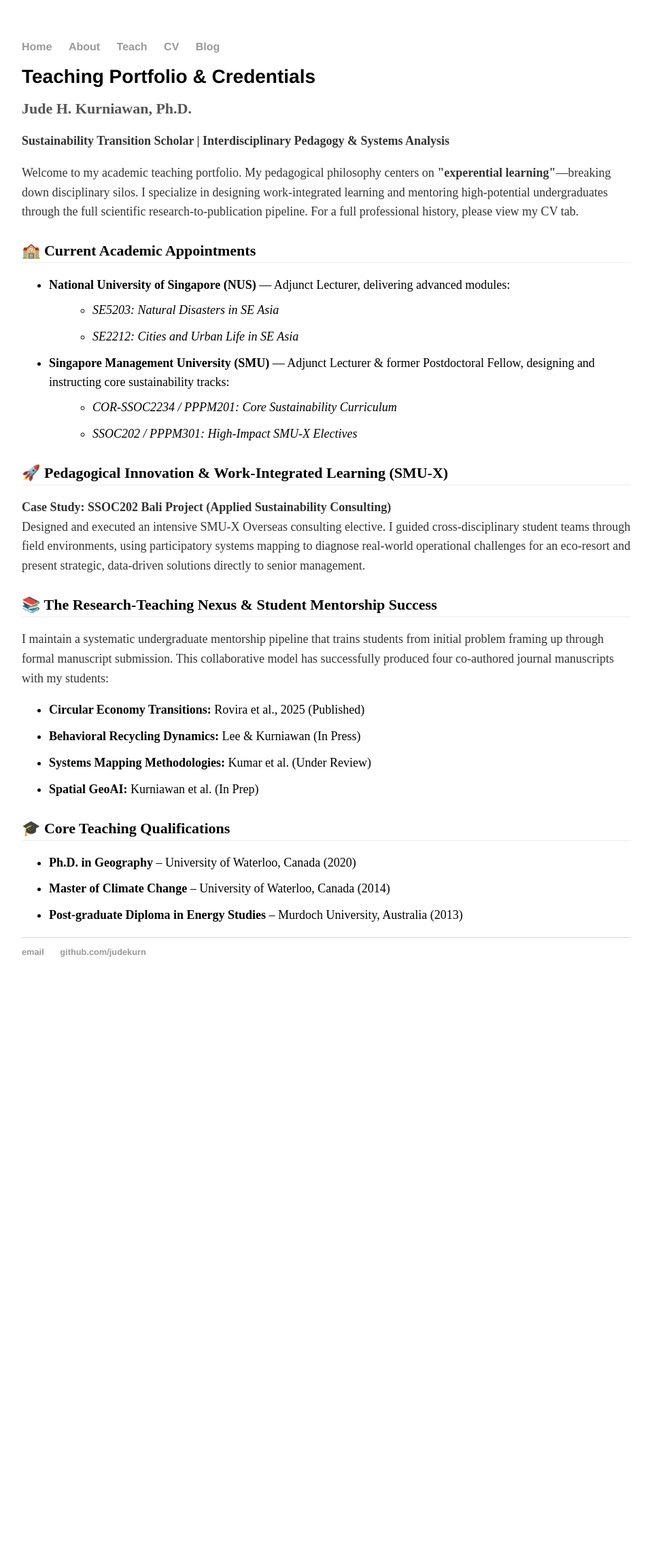
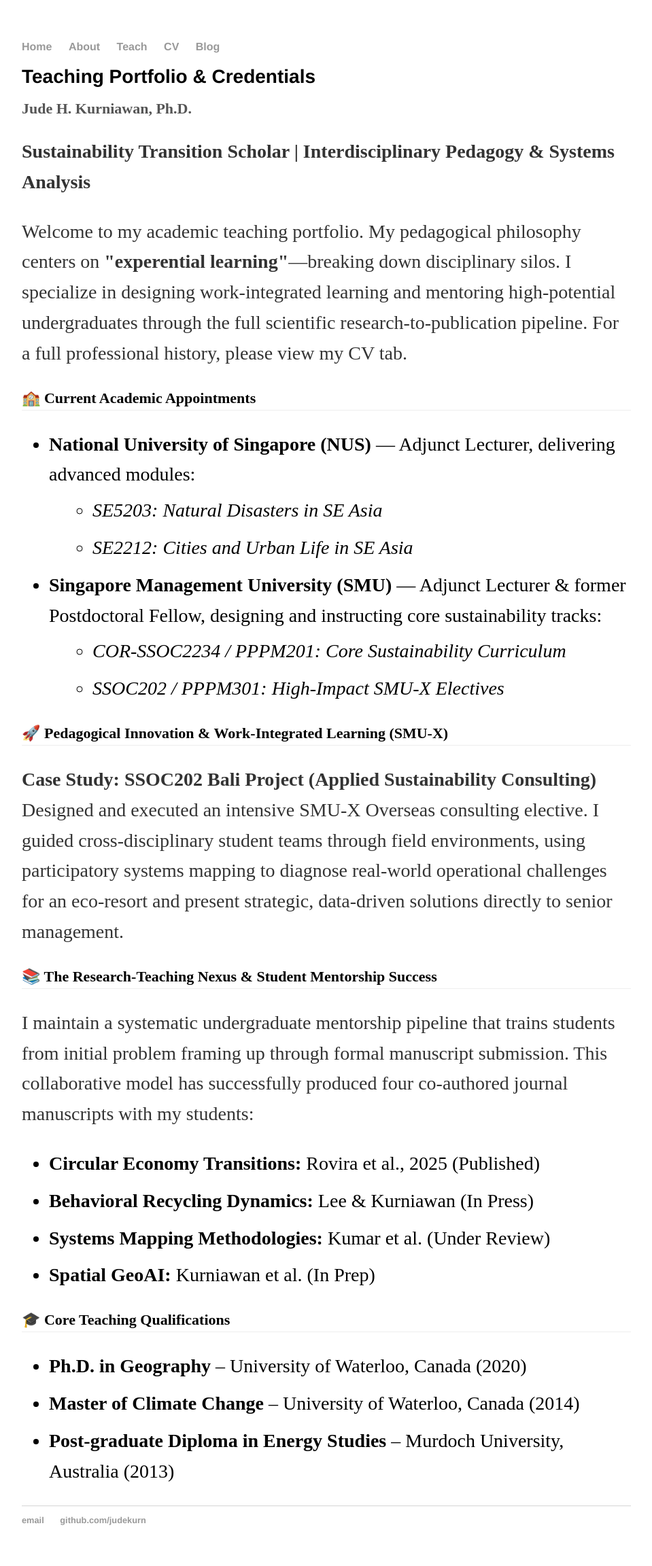
Before and after one commit to judekurn/judekurn.github.io, a Jekyll site: the page built from index.html, in a window 1280 px wide. Shown: the whole page at 68% size, without its empty margins (160-1119 px from the left). Built offline with Jekyll 4.4.1, drawn with Linux system fonts in a browser that asks for light colours; before the commit the page ends 1468 px from its top, so only the background shows below that.

Commit message:
Update index.html

```diff
--- a/index.html
+++ b/index.html
@@ -9,7 +9,7 @@
 	.teaching-portfolio li,
 	.teaching-portfolio strong,
 	.teaching-portfolio em {
-		font-size: 18px !important;
+		font-size: 28px !important;
 		line-height: 1.6 !important;
 	}
 
```
